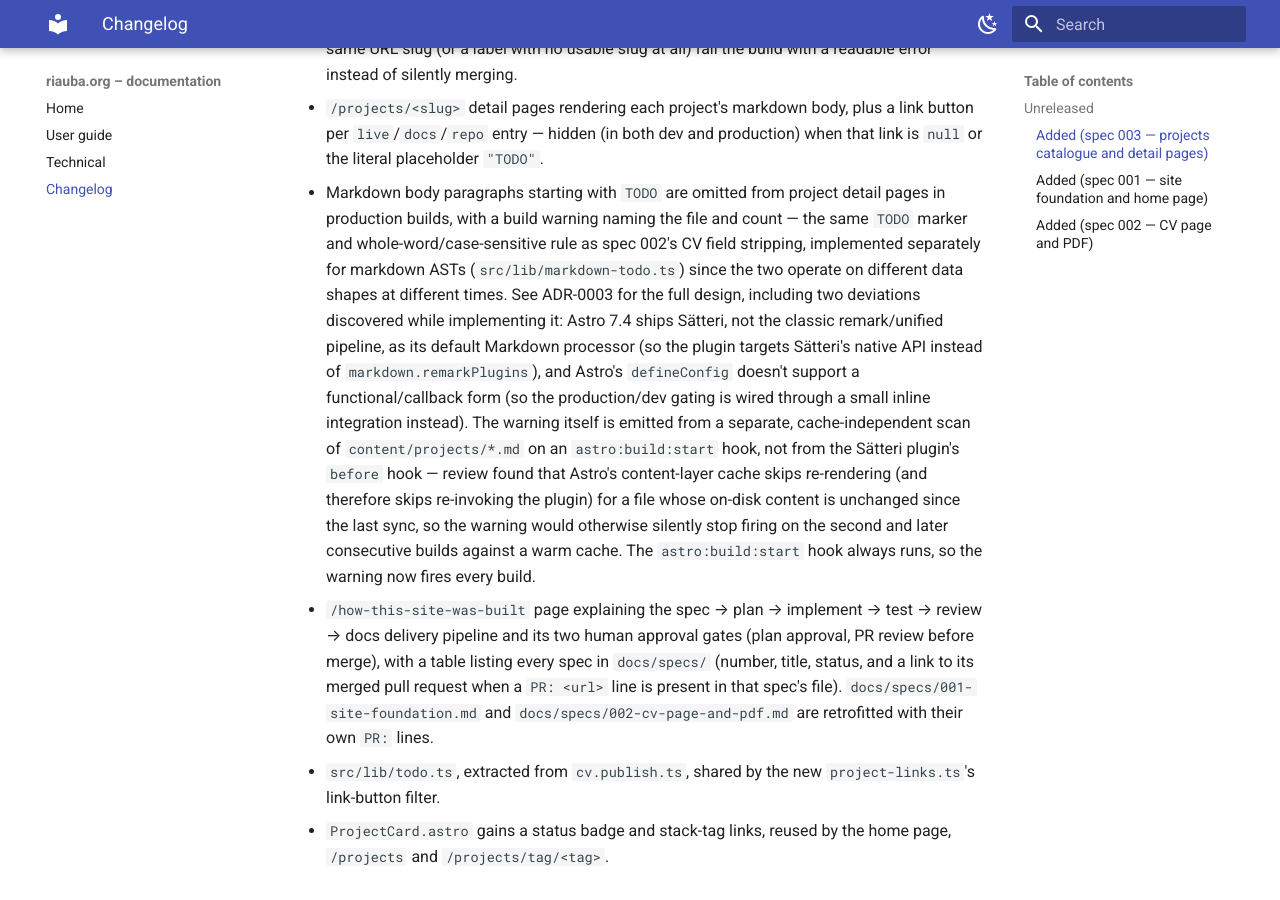
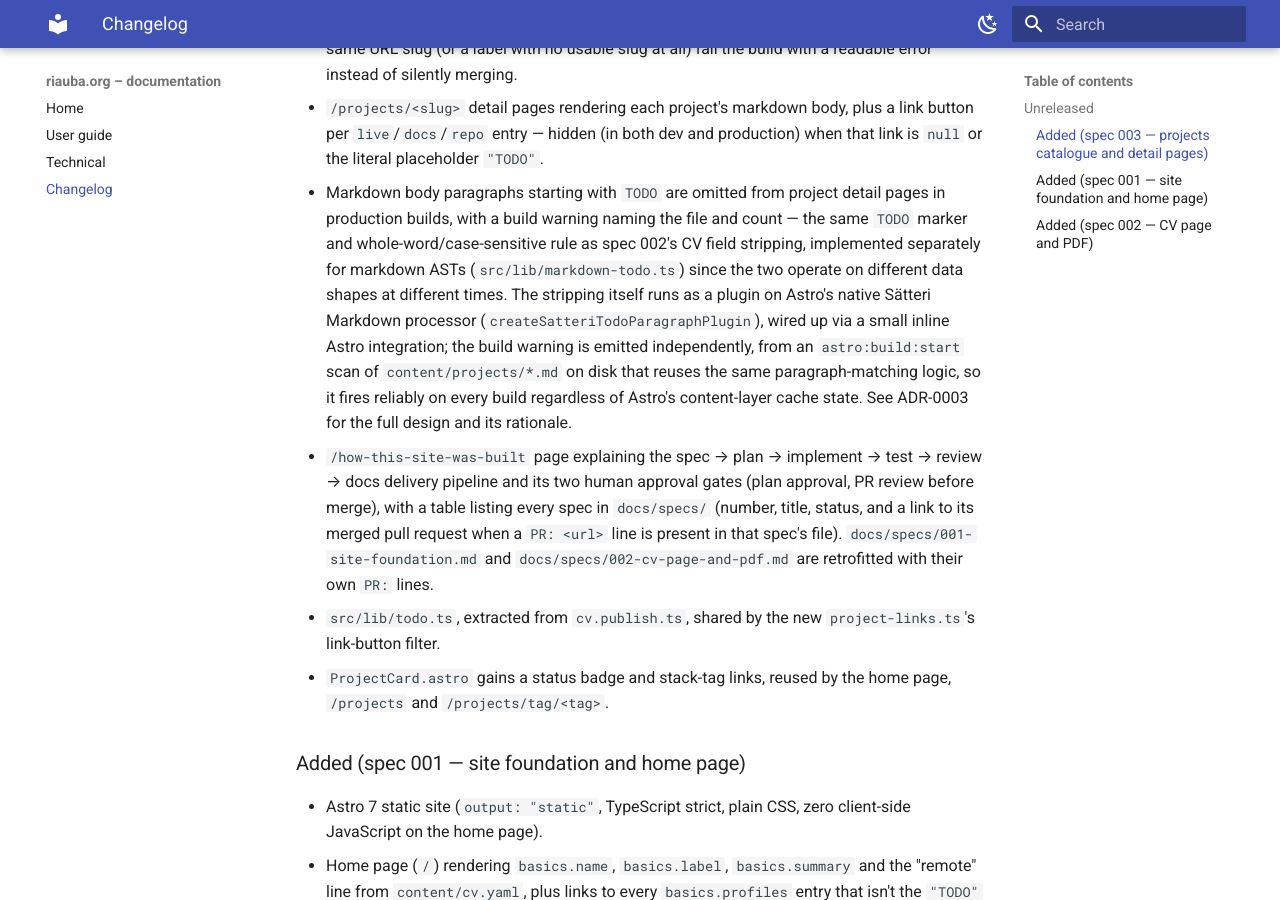
Before and after one commit to asas1313/riauba-portfolio, an MkDocs documentation site: the page built from docs/CHANGELOG.md, in a window 1280 px wide and 900 px high, scrolled down 351 px. Built offline with MkDocs 1.6.1 and Material for MkDocs 9.7.7, drawn with Linux system fonts in a browser that asks for light colours.

Commit message:
docs(003): rewrite CHANGELOG TODO-stripping entry to describe shipped result
The spec 003 CHANGELOG entry for markdown-body TODO stripping narrated the
review-driven bug hunt (deviations discovered, "review found that...")
instead of just describing the mechanism that shipped. Changelogs should
summarize the feature as delivered, not the journey to get there.

Co-Authored-By: Claude Sonnet 5 <noreply@anthropic.com>

```diff
--- a/docs/CHANGELOG.md
+++ b/docs/CHANGELOG.md
@@ -17,17 +17,12 @@
   production builds, with a build warning naming the file and count — the same `TODO` marker
   and whole-word/case-sensitive rule as spec 002's CV field stripping, implemented separately
   for markdown ASTs (`src/lib/markdown-todo.ts`) since the two operate on different data shapes
-  at different times. See ADR-0003 for the full design, including two deviations discovered
-  while implementing it: Astro 7.4 ships Sätteri, not the classic remark/unified pipeline, as
-  its default Markdown processor (so the plugin targets Sätteri's native API instead of
-  `markdown.remarkPlugins`), and Astro's `defineConfig` doesn't support a functional/callback
-  form (so the production/dev gating is wired through a small inline integration instead). The
-  warning itself is emitted from a separate, cache-independent scan of `content/projects/*.md`
-  on an `astro:build:start` hook, not from the Sätteri plugin's `before` hook — review found
-  that Astro's content-layer cache skips re-rendering (and therefore skips re-invoking the
-  plugin) for a file whose on-disk content is unchanged since the last sync, so the warning
-  would otherwise silently stop firing on the second and later consecutive builds against a
-  warm cache. The `astro:build:start` hook always runs, so the warning now fires every build.
+  at different times. The stripping itself runs as a plugin on Astro's native Sätteri Markdown
+  processor (`createSatteriTodoParagraphPlugin`), wired up via a small inline Astro integration;
+  the build warning is emitted independently, from an `astro:build:start` scan of
+  `content/projects/*.md` on disk that reuses the same paragraph-matching logic, so it fires
+  reliably on every build regardless of Astro's content-layer cache state. See ADR-0003 for the
+  full design and its rationale.
 - `/how-this-site-was-built` page explaining the spec → plan → implement → test → review →
   docs delivery pipeline and its two human approval gates (plan approval, PR review before
   merge), with a table listing every spec in `docs/specs/` (number, title, status, and a link
```
